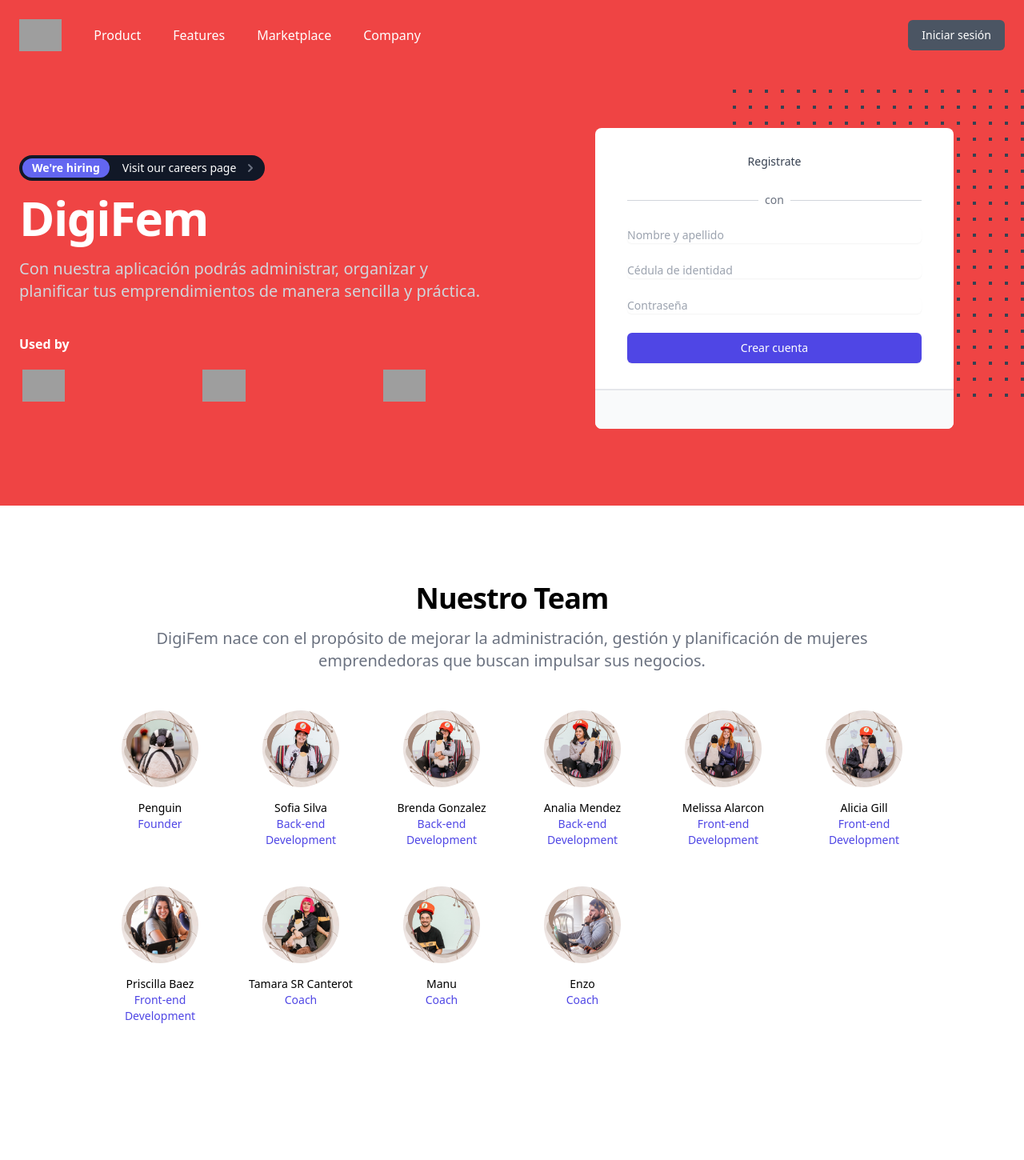
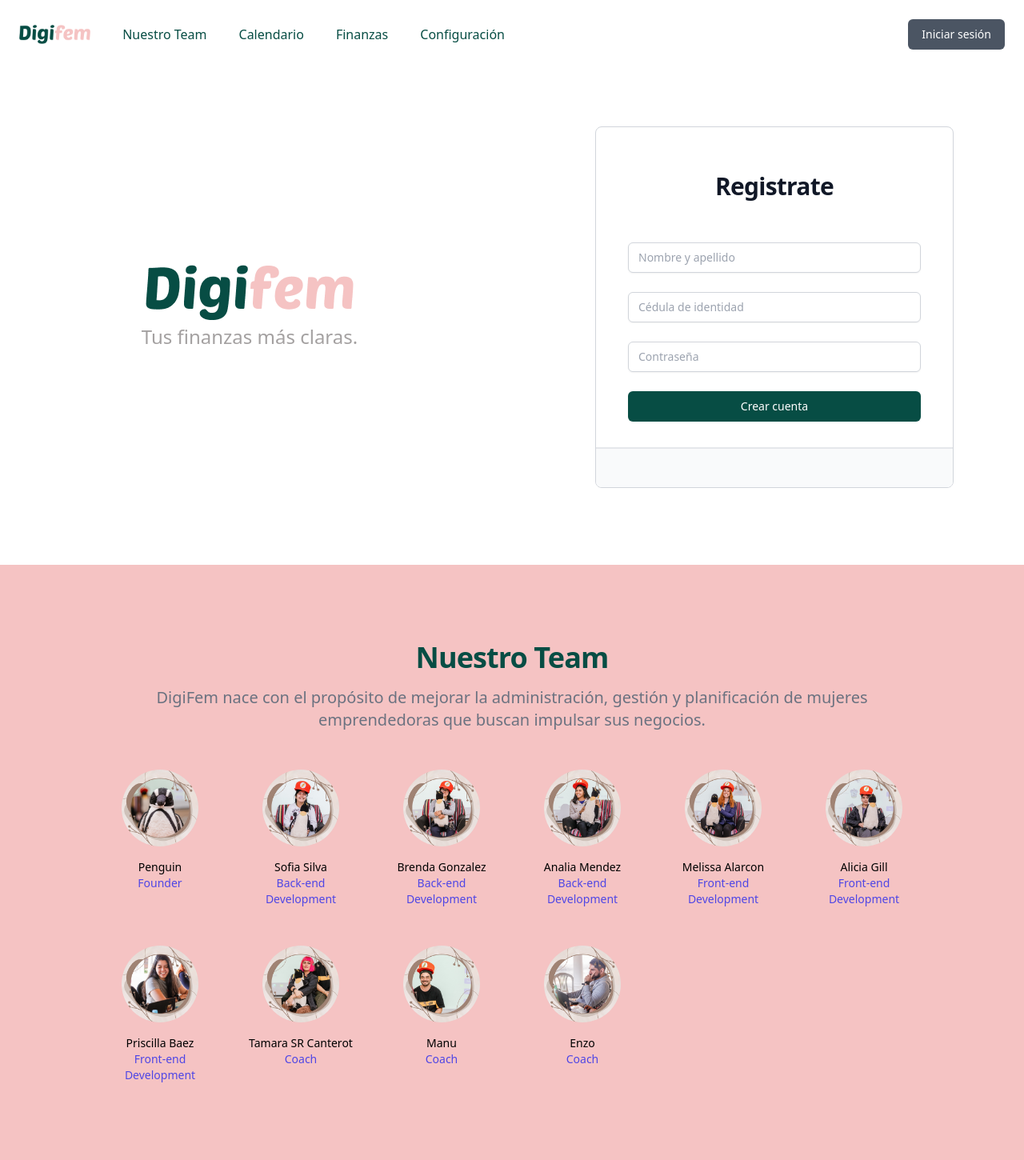
Before and after one commit to endagafi/dementors, a Flask app: page / in a window 1280 px wide. Shown: the whole page at 80% size. Before the commit the page ends 1279 px from the top, so only its background shows below. Run offline with Flask 2, Linux system fonts and the light colour scheme; some libraries are stand-ins or nearby versions; grey boxes are pictures that could not be loaded.

Commit message:
Cambio de colores en varios formularios

```diff
--- a/templates/index.html
+++ b/templates/index.html
@@ -5,17 +5,17 @@
     <meta http-equiv="X-UA-Compatible" content="IE=edge" />
     <meta name="viewport" content="width=device-width, initial-scale=1.0" />
     <script src="https://cdn.tailwindcss.com"></script>
-    <title>Document</title>
+    <title>DigiFem</title>
 
   </head>
   <body>
-    <div class="relative bg-red-500 overflow-hidden">
+    <div class="relative bg-white overflow-hidden">
       <div class="hidden sm:block sm:absolute sm:inset-0" aria-hidden="true">
         <svg class="absolute bottom-0 right-0 transform translate-x-1/2 mb-48 text-gray-700 lg:top-0 lg:mt-28 lg:mb-0 xl:transform-none xl:translate-x-0" width="364" height="384" viewBox="0 0 364 384" fill="none">
           <defs>
-            <pattern id="eab71dd9-9d7a-47bd-8044-256344ee00d0" x="0" y="0" width="20" height="20" patternUnits="userSpaceOnUse">
+            <!-- <pattern id="eab71dd9-9d7a-47bd-8044-256344ee00d0" x="0" y="0" width="20" height="20" patternUnits="userSpaceOnUse">
               <rect x="0" y="0" width="4" height="4" fill="currentColor" />
-            </pattern>
+            </pattern> -->
           </defs>
           <rect width="364" height="384" fill="url(#eab71dd9-9d7a-47bd-8044-256344ee00d0)" />
         </svg>
@@ -27,7 +27,8 @@
               <div class="flex items-center justify-between w-full md:w-auto">
                 <a href="#">
                   <span class="sr-only">Workflow</span>
-                  <img class="h-8 w-auto sm:h-10" src="https://tailwindui.com/img/logos/workflow-mark.svg?color=indigo&shade=500" alt="">
+                  <img class="mx-auto h-6 w-auto" src="static/Digifem_index.png" alt="Workflow">
+                  <!-- <img class="h-8 w-auto sm:h-10" src="https://tailwindui.com/img/logos/workflow-mark.svg?color=indigo&shade=500" alt=""> -->
                 </a>
                 <div class="-mr-2 flex items-center md:hidden">
                   <button type="button" class="bg-gray-800 rounded-md p-2 inline-flex items-center justify-center text-gray-400 hover:bg-gray-700 focus:outline-none focus:ring-2 focus-ring-inset focus:ring-white" aria-expanded="false">
@@ -40,13 +41,13 @@
                 </div>
               </div>
               <div class="hidden space-x-10 md:flex md:ml-10">
-                <a href="#" class="font-medium text-white hover:text-gray-300">Product</a>
+                <a href="#" class="font-medium text-[#074D44] hover:text-[#007566]">Nuestro Team</a>
 
-                <a href="#" class="font-medium text-white hover:text-gray-300">Features</a>
+                <a href="#" class="font-medium text-[#074D44] hover:text-[#007566]">Calendario</a>
 
-                <a href="#" class="font-medium text-white hover:text-gray-300">Marketplace</a>
+                <a href="#" class="font-medium text-[#074D44] hover:text-[#007566]">Finanzas</a>
 
-                <a href="#" class="font-medium text-white hover:text-gray-300">Company</a>
+                <a href="#" class="font-medium text-[#074D44] hover:text-[#007566]">Configuración</a>
               </div>
             </div>
             <div class="hidden md:flex">
@@ -81,13 +82,13 @@
                 </div>
               </div>
               <div class="px-2 pt-2 pb-3 space-y-1">
-                <a href="#" class="block px-3 py-2 rounded-md text-base font-medium text-gray-700 hover:text-gray-900 hover:bg-gray-50">Product</a>
+                <a href="#" class="block px-3 py-2 rounded-md text-base font-medium text-[#074D44] hover:text-[#F5C3C3] hover:[#007566]">Nuestro Team</a>
 
-                <a href="#" class="block px-3 py-2 rounded-md text-base font-medium text-gray-700 hover:text-gray-900 hover:bg-gray-50">Features</a>
+                <a href="#" class="block px-3 py-2 rounded-md text-base font-medium text-gray-700 hover:text-gray-900 hover:bg-gray-50">Calendario</a>
 
-                <a href="#" class="block px-3 py-2 rounded-md text-base font-medium text-gray-700 hover:text-gray-900 hover:bg-gray-50">Marketplace</a>
+                <a href="#" class="block px-3 py-2 rounded-md text-base font-medium text-gray-700 hover:text-gray-900 hover:bg-gray-50">Finanzas</a>
 
-                <a href="#" class="block px-3 py-2 rounded-md text-base font-medium text-gray-700 hover:text-gray-900 hover:bg-gray-50">Company</a>
+                <a href="#" class="block px-3 py-2 rounded-md text-base font-medium text-gray-700 hover:text-gray-900 hover:bg-gray-50">Blog</a>
               </div>
               <a href="#" class="block w-full px-5 py-3 text-center font-medium text-indigo-600 bg-gray-50 hover:bg-gray-100"> Iniciar sesi&oacute;n </a>
             </div>
@@ -99,37 +100,19 @@
             <div class="lg:grid lg:grid-cols-12 lg:gap-8">
               <div class="px-4 sm:px-6 sm:text-center md:max-w-2xl md:mx-auto lg:col-span-6 lg:text-left lg:flex lg:items-center">
                 <div>
-                  <a href="#" class="inline-flex items-center text-white bg-gray-900 rounded-full p-1 pr-2 sm:text-base lg:text-sm xl:text-base hover:text-gray-200">
-                    <span class="px-3 py-0.5 text-white text-sm font-semibold leading-5 bg-indigo-500 rounded-full">We're hiring</span>
-                    <span class="ml-4 text-sm">Visit our careers page</span>
-                    <!-- Heroicon name: solid/chevron-right -->
-                    <svg class="ml-2 w-5 h-5 text-gray-500" xmlns="http://www.w3.org/2000/svg" viewBox="0 0 20 20" fill="currentColor" aria-hidden="true">
-                      <path fill-rule="evenodd" d="M7.293 14.707a1 1 0 010-1.414L10.586 10 7.293 6.707a1 1 0 011.414-1.414l4 4a1 1 0 010 1.414l-4 4a1 1 0 01-1.414 0z" clip-rule="evenodd" />
-                    </svg>
-                  </a>
-                  <h1 class="mt-4 text-4xl font-bold tracking-tight text-white sm:text-5xl sm:tracking-tight md:text-6xl md:tracking-tight">DigiFem</h1>
-                  <p class="mt-3 text-base text-gray-300 sm:mt-5 sm:text-xl lg:text-lg xl:text-xl">Con nuestra aplicación podrás administrar, organizar y planificar tus emprendimientos de manera sencilla y práctica.</p>
-                  <p class="mt-8 text-base text-white font-semibold sm:mt-10">Used by</p>
-                  <div class="mt-5 w-full sm:mx-auto sm:max-w-lg lg:ml-0">
-                    <div class="flex flex-wrap items-start justify-between">
-                      <div class="flex justify-center px-1">
-                        <img class="h-9 sm:h-10" src="https://tailwindui.com/img/logos/tuple-logo-gray-400.svg" alt="Tuple">
-                      </div>
-                      <div class="flex justify-center px-1">
-                        <img class="h-9 sm:h-10" src="https://tailwindui.com/img/logos/workcation-logo-gray-400.svg" alt="Workcation">
-                      </div>
-                      <div class="flex justify-center px-1">
-                        <img class="h-9 sm:h-10" src="https://tailwindui.com/img/logos/statickit-logo-gray-400.svg" alt="StaticKit">
-                      </div>
-                    </div>
-                  </div>
+
+                  <!-- <h1 class="mt-4 text-4xl font-bold tracking-tight text-white sm:text-5xl sm:tracking-tight md:text-6xl md:tracking-tight">DigiFem</h1> -->
+                  <img class="mx-auto h-22 w-auto" src="static/Digifem_index.png" alt="Workflow">
+                  <p class="mt-3 text-left text-[#A4A1A1] sm:mt-1 sm:text-3xl md:text-left lg:text-lg xl:text-2xl">Tus finanzas más claras.</p>
+
+
                 </div>
               </div>
               <div class="mt-16 sm:mt-24 lg:mt-0 lg:col-span-6">
-                <div class="bg-white sm:max-w-md sm:w-full sm:mx-auto sm:rounded-lg sm:overflow-hidden">
+                <div class="bg-white border border-gray-300 sm:max-w-md sm:w-full sm:mx-auto sm:rounded-lg sm:overflow-hidden">
                   <div class="px-4 py-8 sm:px-10">
                     <div class="text-center">
-                      <p class="text-sm font-medium text-gray-700">Registrate</p>
+                      <h2 class="mt-6 text-center text-3xl tracking-tight font-bold text-gray-900">Registrate</h2>
 
                       <div class="mt-1 grid grid-cols-3 gap-3">
 
@@ -138,33 +121,34 @@
 
                     <div class="mt-6 relative">
                       <div class="absolute inset-0 flex items-center" aria-hidden="true">
-                        <div class="w-full border-t border-gray-300"></div>
+                        <!-- <div class="w-full border-t border-gray-300"></div> -->
                       </div>
                       <div class="relative flex justify-center text-sm">
-                        <span class="px-2 bg-white text-gray-500"> con</span>
+                        <!-- <span class="px-2 bg-white text-gray-500"> </span> -->
                       </div>
                     </div>
 
                     <div class="mt-6">
                       <form action="/register" method="POST" class="space-y-6">
                         <div>
+
                           <label for="name" class="sr-only">Nombre y apellido</label>
-                          <input type="text" name="name" id="name" autocomplete="name" placeholder="Nombre y apellido" required class="block w-full shadow-sm focus:ring-indigo-500 focus:border-indigo-500 sm:text-sm border-gray-300 rounded-md">
+                          <input type="text" name="name" id="name" autocomplete="name" placeholder="Nombre y apellido" required class="block w-full px-3 py-2 border border-gray-300 rounded-md shadow-sm placeholder-gray-400 focus:outline-none focus:[#074D44] focus:border-[#074D44] sm:text-sm">
                         </div>
 
 
                         <div>
                           <label for="mobile-or-email" class="sr-only">C&eacute;dula de identidad</label>
-                          <input type="text" name="ci" id="ci" autocomplete="email" placeholder="C&eacute;dula de identidad" required class="block w-full shadow-sm focus:ring-indigo-500 focus:border-indigo-500 sm:text-sm border-gray-300 rounded-md">
+                          <input type="text" name="ci" id="ci" autocomplete="email" placeholder="C&eacute;dula de identidad" required class="block w-full px-3 py-2 border border-gray-300 rounded-md shadow-sm placeholder-gray-400 focus:outline-none focus:[#074D44] focus:border-[#074D44] sm:text-sm">
                         </div>
 
                         <div>
                           <label for="password" class="sr-only">Contrase&ntilde;a</label>
-                          <input id="pass" name="pass" type="password" placeholder="Contrase&ntilde;a" autocomplete="current-password" required class="block w-full shadow-sm focus:ring-indigo-500 focus:border-indigo-500 sm:text-sm border-gray-300 rounded-md">
+                          <input id="pass" name="pass" type="password" placeholder="Contrase&ntilde;a" autocomplete="current-password" required class="block w-full px-3 py-2 border border-gray-300 rounded-md shadow-sm placeholder-gray-400 focus:outline-none focus:[#074D44] focus:border-[#074D44] sm:text-sm">
                         </div>
 
                         <div>
-                          <button type="submit" class="w-full flex justify-center py-2 px-4 border border-transparent rounded-md shadow-sm text-sm font-medium text-white bg-indigo-600 hover:bg-indigo-700 focus:outline-none focus:ring-2 focus:ring-offset-2 focus:ring-indigo-500">Crear cuenta</button>
+                          <button type="submit" class="w-full flex justify-center py-2 px-4 border border-transparent rounded-md shadow-sm text-sm font-medium text-white bg-[#074D44] hover:bg-[#007566] focus:outline-none focus:ring-2 focus:ring-offset-2 focus:ring-[#007566]">Crear cuenta</button>
                         </div>
                       </form>
                     </div>
@@ -181,11 +165,11 @@
     </div>
    <!-- This example requires Tailwind CSS v2.0+ -->
 <!-- This example requires Tailwind CSS v2.0+ -->
-<div class="bg-white">
+<div class="bg-[#F5C3C3]">
   <div class="max-w-7xl mx-auto py-12 px-4 text-center sm:px-6 lg:px-8 lg:py-24">
     <div class="space-y-8 sm:space-y-12">
       <div class="space-y-5 sm:mx-auto sm:max-w-xl sm:space-y-4 lg:max-w-5xl">
-        <h2 class="text-3xl font-bold tracking-tight sm:text-4xl sm:tracking-tight">Nuestro Team</h2>
+        <h2 class="text-3xl text-[#074D44] font-bold tracking-tight sm:text-4xl sm:tracking-tight">Nuestro Team</h2>
         <p class="text-xl text-gray-500">DigiFem nace con el propósito de mejorar la administración, gestión y planificación
           de mujeres emprendedoras que buscan impulsar sus negocios.</p>
       </div>
--- a/templates/registrar_emprendimiento.html
+++ b/templates/registrar_emprendimiento.html
@@ -6,7 +6,7 @@
     <meta name="viewport" content="width=device-width, initial-scale=1.0">
     <script src="https://cdn.tailwindcss.com"></script>
 </head>
-    <title>Document</title>
+    <title>Registro Emprendimiento</title>
 </head>
 <body>
 
```
Also changed, not shown: tailwind.config.js (added, +11 -0 lines), templates/login.html (+8 -8 lines), static/Digifem_index.png (added).
